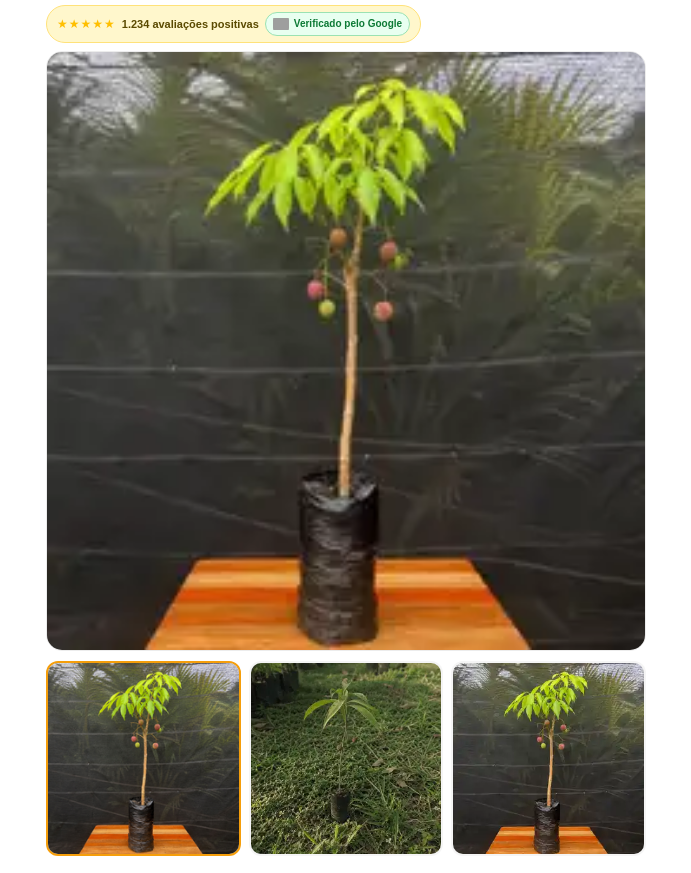
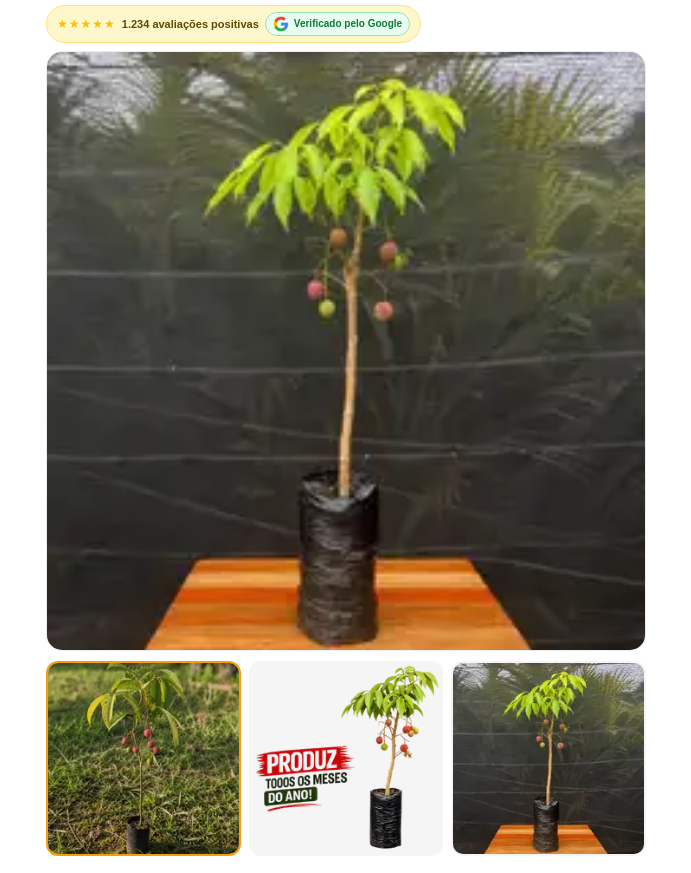
Before and after one commit to eshp9174-hub/botanique, a plain HTML site: page index.html in a window 1280 px wide. Shown: the part 229-1102 px from the top of the page, without its empty margins (294-985 px from the left). Drawn offline with Linux system fonts and the light colour scheme; no server answers; grey boxes are pictures that could not be loaded.

Commit message:
Update index.html

```diff
--- a/index.html
+++ b/index.html
@@ -15,7 +15,7 @@
 
 <!-- Preload LCP image -->
 <link rel="preload" as="image" href="/img/1.png" fetchpriority="high">
-<link rel="preload" as="image" href="https://floriculturabotanique.space/wp-content/uploads/2026/05/logoheax-768x142.webp">
+<link rel="preload" as="image" href="/img/logoheax-768x142.webp">
 
 <!-- Google Tag Manager -->
 <script>(function(w,d,s,l,i){w[l]=w[l]||[];w[l].push({'gtm.start':new Date().getTime(),event:'gtm.js'});var f=d.getElementsByTagName(s)[0],j=d.createElement(s),dl=l!='dataLayer'?'&l='+l:'';j.async=true;j.src='https://www.googletagmanager.com/gtm.js?id='+i+dl;f.parentNode.insertBefore(j,f);})(window,document,'script','dataLayer','GTM-5B2TG885');</script>
@@ -193,7 +193,7 @@ a{color:inherit;text-decoration:none}
 
   <!-- LOGO -->
   <div class="logo-wrap">
-    <img src="https://floriculturabotanique.space/wp-content/uploads/2026/05/logoheax-768x142.webp"
+    <img src="/img/logoheax-768x142.webp"
          srcset="https://floriculturabotanique.space/wp-content/uploads/2026/05/logoheax-300x56.webp 300w,
                  https://floriculturabotanique.space/wp-content/uploads/2026/05/logoheax-768x142.webp 768w,
                  https://floriculturabotanique.space/wp-content/uploads/2026/05/logoheax-1024x190.webp 1024w"
@@ -207,7 +207,7 @@ a{color:inherit;text-decoration:none}
       <span class="bf-stars">★★★★★</span>
       <span class="bf-rating-text">1.234 avaliações positivas</span>
       <span class="bf-google-check">
-        <img loading="lazy" src="https://floriculturabotanique.space/wp-content/uploads/2026/05/Design-sem-nome-1.webp" alt="Google" width="16" height="16">
+        <img loading="lazy" src="/img/Design-sem-nome-1.webp" alt="Google" width="16" height="16">
         Verificado pelo Google
       </span>
     </div>
@@ -218,13 +218,13 @@ a{color:inherit;text-decoration:none}
     </div>
     <div class="bf-thumbs">
       <button class="bf-thumb active" type="button" data-full="/img/2.webp">
-        <img loading="lazy" src="/img/1.png" alt="Muda de lichia 1" width="180" height="180">
+        <img loading="lazy" src="/img/2.webp" alt="Muda de lichia 1" width="180" height="180">
       </button>
       <button class="bf-thumb" type="button" data-full="/img/3.webp">
-        <img loading="lazy" src="/img/IMG-1-1.webp" alt="Muda de lichia 2" width="180" height="180">
+        <img loading="lazy" src="/img/3.webp" alt="Muda de lichia 2" width="180" height="180">
       </button>
       <button class="bf-thumb" type="button" data-full="/img/1.webp">
-        <img loading="lazy" src="/img/IMG-23.webp" alt="Muda de lichia 3" width="180" height="180">
+        <img loading="lazy" src="/img/1.webp" alt="Muda de lichia 3" width="180" height="180">
       </button>
     </div>
   </section>
```
